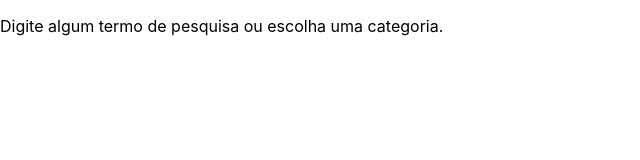
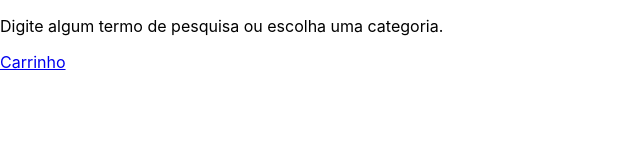
Before and after one commit to raffrasson/Front-end_Online_Store, a React (Create React App) app: page / in a window 1280 px wide. Shown: the top 160 px of the page, without its empty margins (0-640 px from the left). Built offline with nearby package versions, Linux system fonts and the light colour scheme.

Commit message:
Add requirement 3

```diff
--- a/src/App.js
+++ b/src/App.js
@@ -1,12 +1,14 @@
 import React from 'react';
 import { Switch, Route, BrowserRouter } from 'react-router-dom';
 import Search from './components/Search';
+import Card from './components/Card';
 
 function App() {
   return (
     <BrowserRouter>
       <Switch>
         <Route exact path="/" component={ Search } />
+        <Route exact path="/cart" component={ Card } />
       </Switch>
     </BrowserRouter>
   );
--- /dev/null
+++ b/src/components/Card.jsx
@@ -0,0 +1,11 @@
+import React from 'react';
+
+class Card extends React.Component {
+  render() {
+    return (
+      <p data-testid="shopping-cart-empty-message">Seu carrinho está vazio</p>
+    );
+  }
+}
+
+export default Card;
--- /dev/null
+++ b/src/components/CartButton.jsx
@@ -0,0 +1,14 @@
+import React from 'react';
+import { Link } from 'react-router-dom';
+
+class CartButton extends React.Component {
+  render() {
+    return (
+      <Link to="/cart" data-testid="shopping-cart-button">
+        Carrinho
+      </Link>
+    );
+  }
+}
+
+export default CartButton;
--- a/src/components/Search.jsx
+++ b/src/components/Search.jsx
@@ -1,4 +1,5 @@
 import React from 'react';
+import CartButton from './CartButton';
 
 class Search extends React.Component {
   render() {
@@ -7,6 +8,7 @@ class Search extends React.Component {
         <p data-testid="home-initial-message">
           Digite algum termo de pesquisa ou escolha uma categoria.
         </p>
+        <CartButton />
       </div>
     );
   }
```
